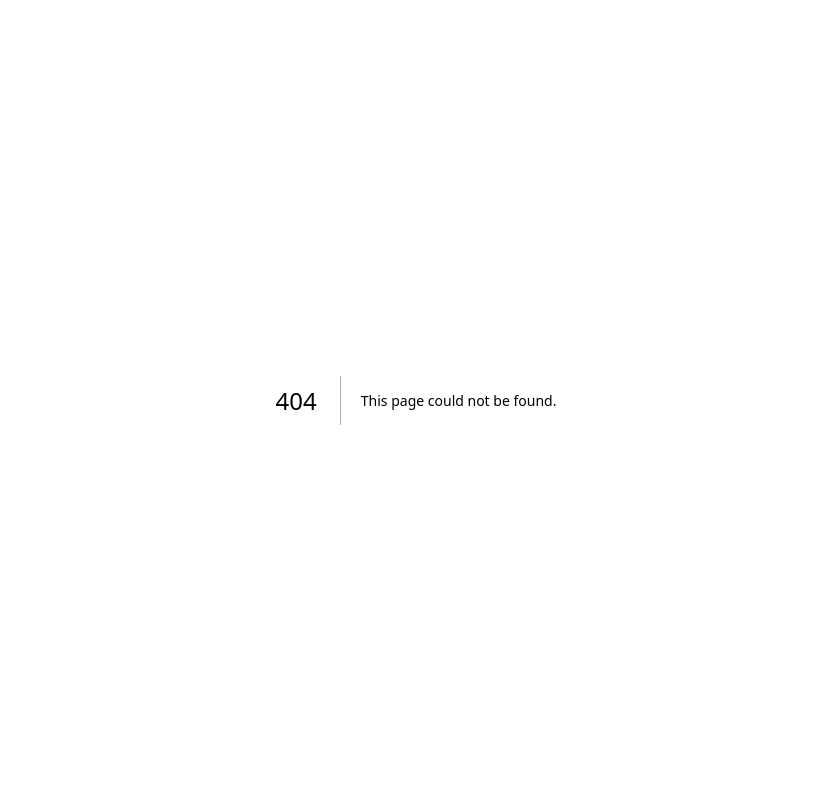
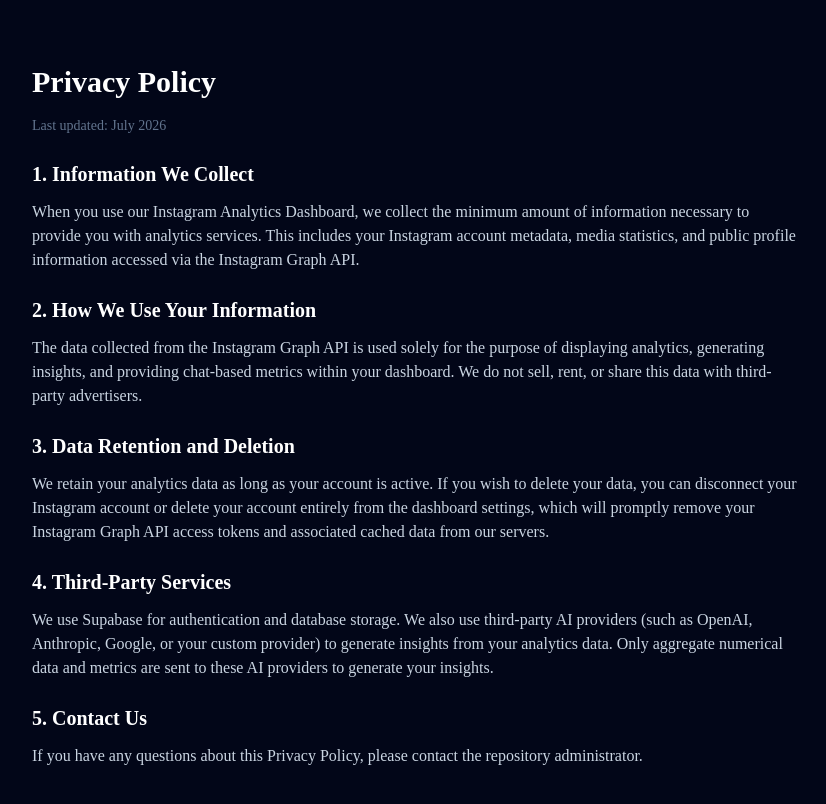
Before and after one commit to SayandSandy/Social_Dashboard, a Next.js app: page /privacy in a window 1280 px wide. Before the commit this address had no page. Shown: the top 804 px of the page, without its empty margins (224-1050 px from the left). Built offline with nearby package versions, Linux system fonts and the light colour scheme.

Commit message:
Add Privacy Policy page for Meta App verification

```diff
--- /dev/null
+++ b/app/privacy/page.tsx
@@ -0,0 +1,45 @@
+export default function PrivacyPolicy() {
+  return (
+    <div className="min-h-screen bg-slate-950 text-slate-300 p-8 md:p-16 flex justify-center">
+      <div className="max-w-3xl w-full space-y-6">
+        <h1 className="text-3xl font-bold text-white mb-4">Privacy Policy</h1>
+        <p className="text-sm text-slate-500">Last updated: July 2026</p>
+
+        <section className="space-y-3">
+          <h2 className="text-xl font-semibold text-white">1. Information We Collect</h2>
+          <p>
+            When you use our Instagram Analytics Dashboard, we collect the minimum amount of information necessary to provide you with analytics services. This includes your Instagram account metadata, media statistics, and public profile information accessed via the Instagram Graph API.
+          </p>
+        </section>
+
+        <section className="space-y-3">
+          <h2 className="text-xl font-semibold text-white">2. How We Use Your Information</h2>
+          <p>
+            The data collected from the Instagram Graph API is used solely for the purpose of displaying analytics, generating insights, and providing chat-based metrics within your dashboard. We do not sell, rent, or share this data with third-party advertisers.
+          </p>
+        </section>
+
+        <section className="space-y-3">
+          <h2 className="text-xl font-semibold text-white">3. Data Retention and Deletion</h2>
+          <p>
+            We retain your analytics data as long as your account is active. If you wish to delete your data, you can disconnect your Instagram account or delete your account entirely from the dashboard settings, which will promptly remove your Instagram Graph API access tokens and associated cached data from our servers.
+          </p>
+        </section>
+
+        <section className="space-y-3">
+          <h2 className="text-xl font-semibold text-white">4. Third-Party Services</h2>
+          <p>
+            We use Supabase for authentication and database storage. We also use third-party AI providers (such as OpenAI, Anthropic, Google, or your custom provider) to generate insights from your analytics data. Only aggregate numerical data and metrics are sent to these AI providers to generate your insights.
+          </p>
+        </section>
+
+        <section className="space-y-3">
+          <h2 className="text-xl font-semibold text-white">5. Contact Us</h2>
+          <p>
+            If you have any questions about this Privacy Policy, please contact the repository administrator.
+          </p>
+        </section>
+      </div>
+    </div>
+  );
+}
```
